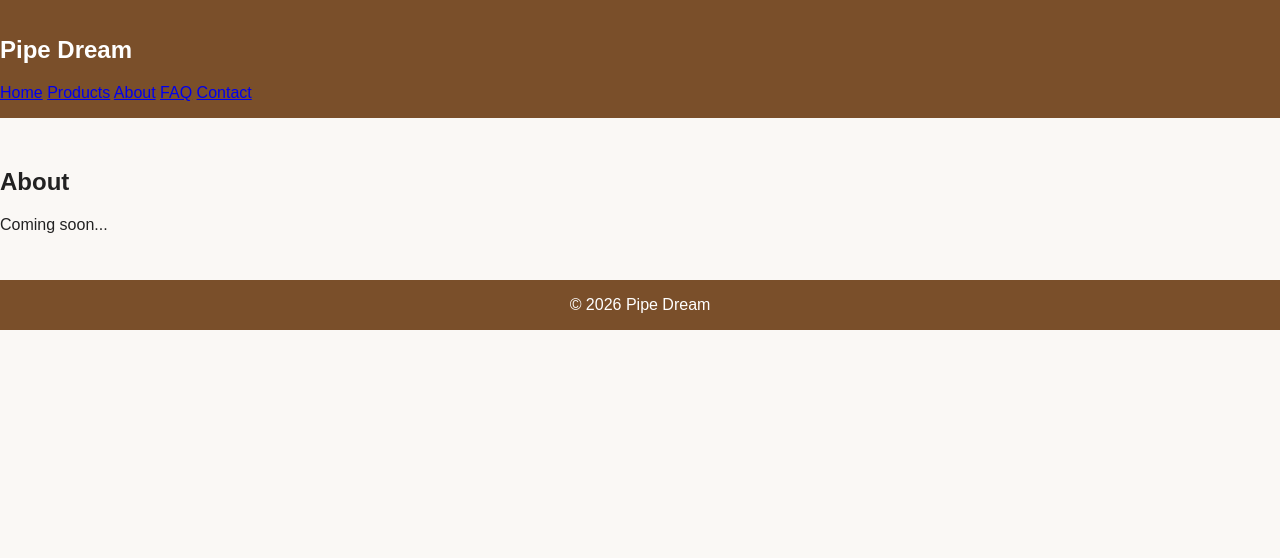
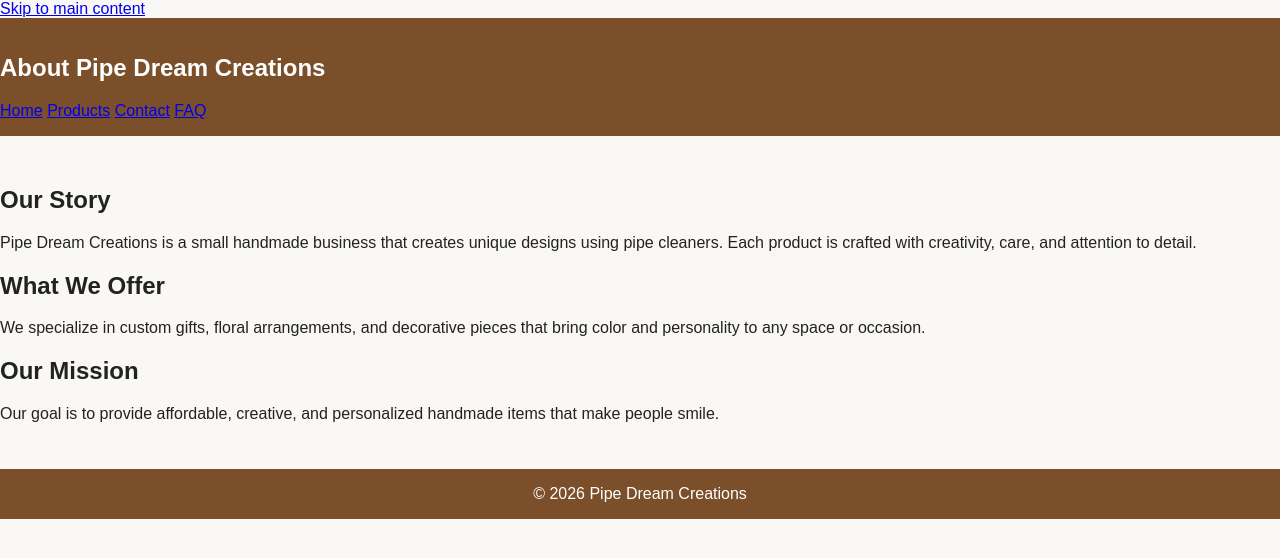
Before and after one commit to ronnelled/Pipe-Dream-Creations, a plain HTML site: page pages/about.html in a window 1280 px wide. Drawn offline with Linux system fonts and the light colour scheme; files that its build step writes are made by us from their sources.

Commit message:
Update about.html

```diff
--- a/pages/about.html
+++ b/pages/about.html
@@ -6,25 +6,45 @@
 </head>
 <body>
 
+<a href="#main-content">Skip to main content</a>
+
 <header>
-  <nav>
-    <h1>Pipe Dream</h1>
+  <nav aria-label="Main navigation">
+    <h1>About Pipe Dream Creations</h1>
     <a href="../index.html">Home</a>
     <a href="products.html">Products</a>
-    <a href="about.html">About</a>
+    <a href="contact.html">Contact</a>
     <a href="faq.html">FAQ</a>
-    <a href="contact.html">Contact</a>
   </nav>
 </header>
 
-<main>
-  <h2>About</h2>
-  <p>Coming soon...</p>
+<main id="main-content">
+  <section>
+    <h2>Our Story</h2>
+    <p>
+      Pipe Dream Creations is a small handmade business that creates unique designs using pipe cleaners.
+      Each product is crafted with creativity, care, and attention to detail.
+    </p>
+  </section>
+
+  <section>
+    <h2>What We Offer</h2>
+    <p>
+      We specialize in custom gifts, floral arrangements, and decorative pieces that bring color and personality
+      to any space or occasion.
+    </p>
+  </section>
+
+  <section>
+    <h2>Our Mission</h2>
+    <p>
+      Our goal is to provide affordable, creative, and personalized handmade items that make people smile.
+    </p>
+  </section>
 </main>
 
 <footer>
-  <p>© 2026 Pipe Dream</p>
+  <p>&copy; 2026 Pipe Dream Creations</p>
 </footer>
 
 </body>
-</html>
```
